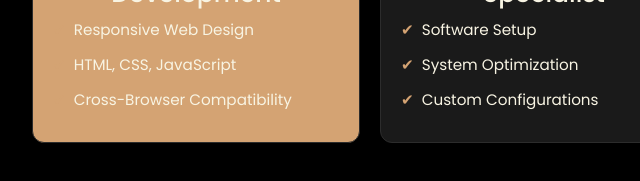
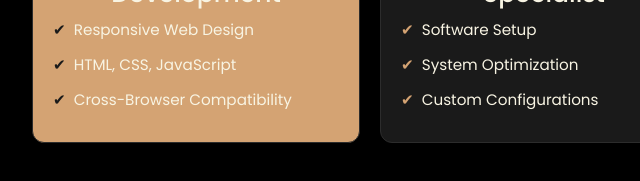
Before and after one commit to PowerrFul1/levan-portfolio, a plain HTML site: page index.html in a window 1280 px wide. In both pictures the pointer is over the item "Responsive Web Design". Shown: the part 2512-2693 px from the top of the page, 96-736 px from the left. Drawn offline with nearby package versions, Linux system fonts and the light colour scheme.

Commit message:
update li color when box is hovered

```diff
--- a/style.css
+++ b/style.css
@@ -488,6 +488,9 @@ section .topic {
     background-color: #D4A373;
     transform: translateY(-5px);
     color: #000;
+    .service-list li::before{
+        color: #1A1A1A !important;
+    }
 }
 
 .services .boxes .box .icon {
```
